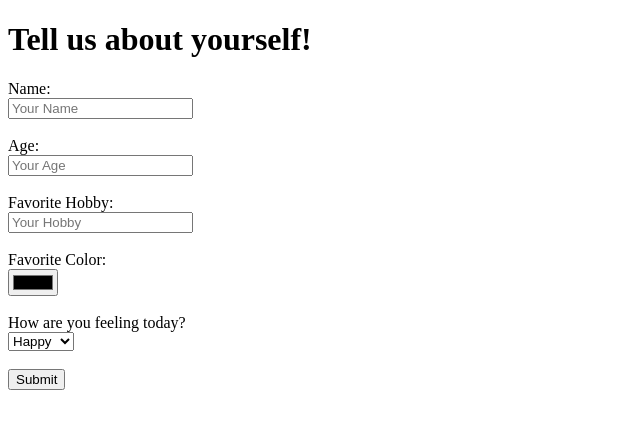
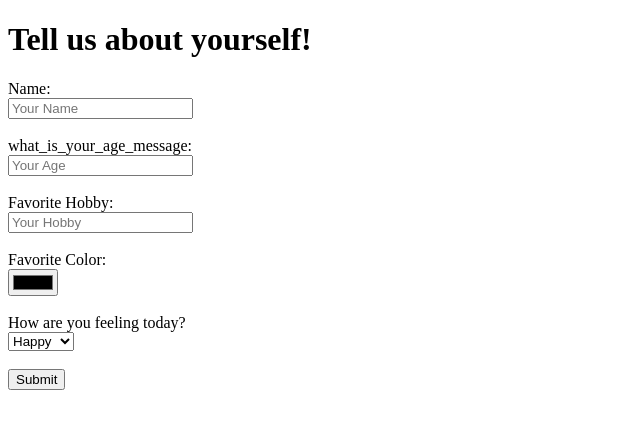
Before and after one commit to sandyvirat/Flask, a Flask app: page / in a window 1280 px wide. Shown: the top 429 px of the page, without its empty margins (0-640 px from the left). Run offline with Flask 3, Linux system fonts and the light colour scheme.

Commit message:
Age in index.html

```diff
--- a/templates/index.html
+++ b/templates/index.html
@@ -11,7 +11,7 @@
         <label for="name">Name:</label><br>
         <input type="text" id="name" name="name" placeholder="Your Name"><br><br>
 
-        <label for="age">Age:</label><br>
+        <label for="age">what_is_your_age_message:</label><br>
         <input type="text" id="age" name="age" placeholder="Your Age"><br><br>
 
         <label for="hobby">Favorite Hobby:</label><br>
```
